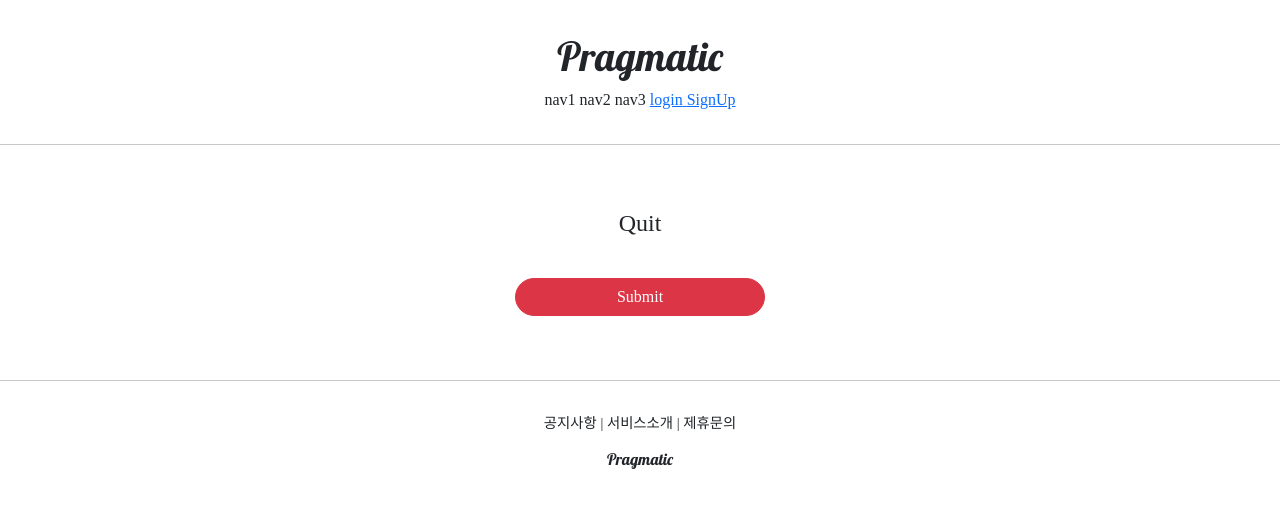
After one commit to rapael3020/djangoWEB, a Django app: template accountapp/templates/accountapp/delete.html in a window 1280 px wide. The commit adds this page. Shown: the top 508 px of the page. Run offline with Django 4.2, Linux system fonts and the light colour scheme; the template is opened without the code that fills it, so the values that code supplies are empty; some libraries are stand-ins or nearby versions.

Commit message:
Add Delete Page and Implement Withdrawal Request system

```diff
--- /dev/null
+++ b/accountapp/templates/accountapp/delete.html
@@ -0,0 +1,16 @@
+{% extends 'base.html' %}
+
+{% block content %}
+
+<div style="text-align: center; max-width: 500px; margin: 4rem auto">
+    <div class="mb-4">
+        <h4>Quit</h4>
+    </div>
+
+    <form action="{% url 'accountapp:delete' pk=user.pk %}" method="post">
+        {% csrf_token %}
+        <input type="submit" class="btn btn-danger rounded-pill col-6 mt-3">
+    </form>
+</div>
+
+{% endblock %}
--- a/accountapp/urls.py
+++ b/accountapp/urls.py
@@ -1,9 +1,14 @@
 from django.contrib.auth.views import LoginView, LogoutView
 from django.urls import path
 
-from accountapp.views import hello_world, AccountCreateView, AccountDetailView, AccountUpdateView
+from accountapp.views import hello_world, AccountCreateView, AccountDetailView, AccountUpdateView, AccountDeleteView
 
 app_name = "accountapp"
+
+
+class AccountUpDeleteView:
+    pass
+
 
 urlpatterns = [
     path('hello_world/', hello_world, name='hello_world'),
@@ -12,4 +17,5 @@ urlpatterns = [
     path('create/', AccountCreateView.as_view(), name='create'),
     path('detail/<int:pk>', AccountDetailView.as_view(), name='detail'),
     path('update/<int:pk>', AccountUpdateView.as_view(), name='update'),
+    path('delete/<int:pk>', AccountDeleteView.as_view(), name='delete'),
 ]
--- a/templates/header.html
+++ b/templates/header.html
@@ -11,6 +11,9 @@
             <a href="{% url 'accountapp:login' %}?next={{ request.path }}">
                 <span>login</span>
             </a>
+             <a href="{% url 'accountapp:create' %}">
+                <span>SignUp</span>
+            </a>
             {% else %}
             <a href="{% url 'accountapp:detail' pk=user.pk %}">
                 <span>MyPage</span>
```
Also changed, not shown: accountapp/templates/accountapp/detail.html (+7 -0 lines), accountapp/views.py (+6 -1 lines).
